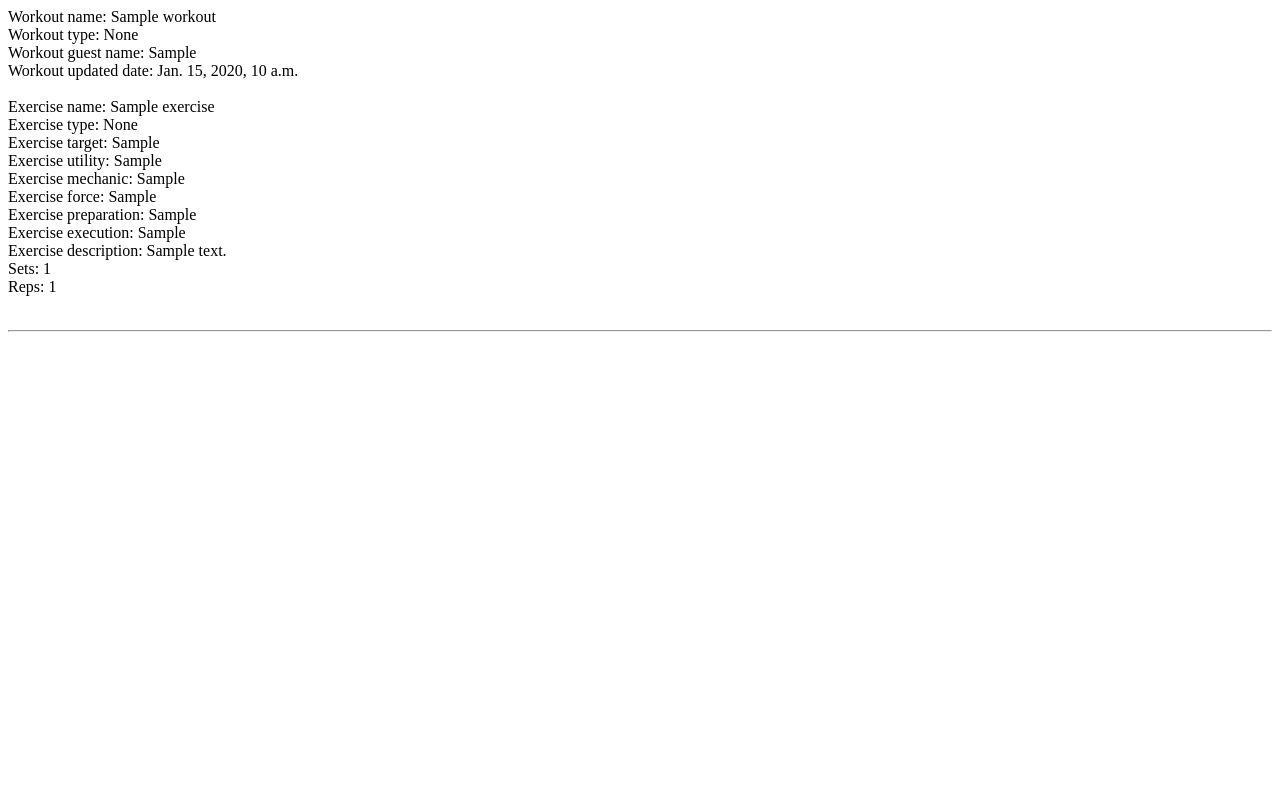
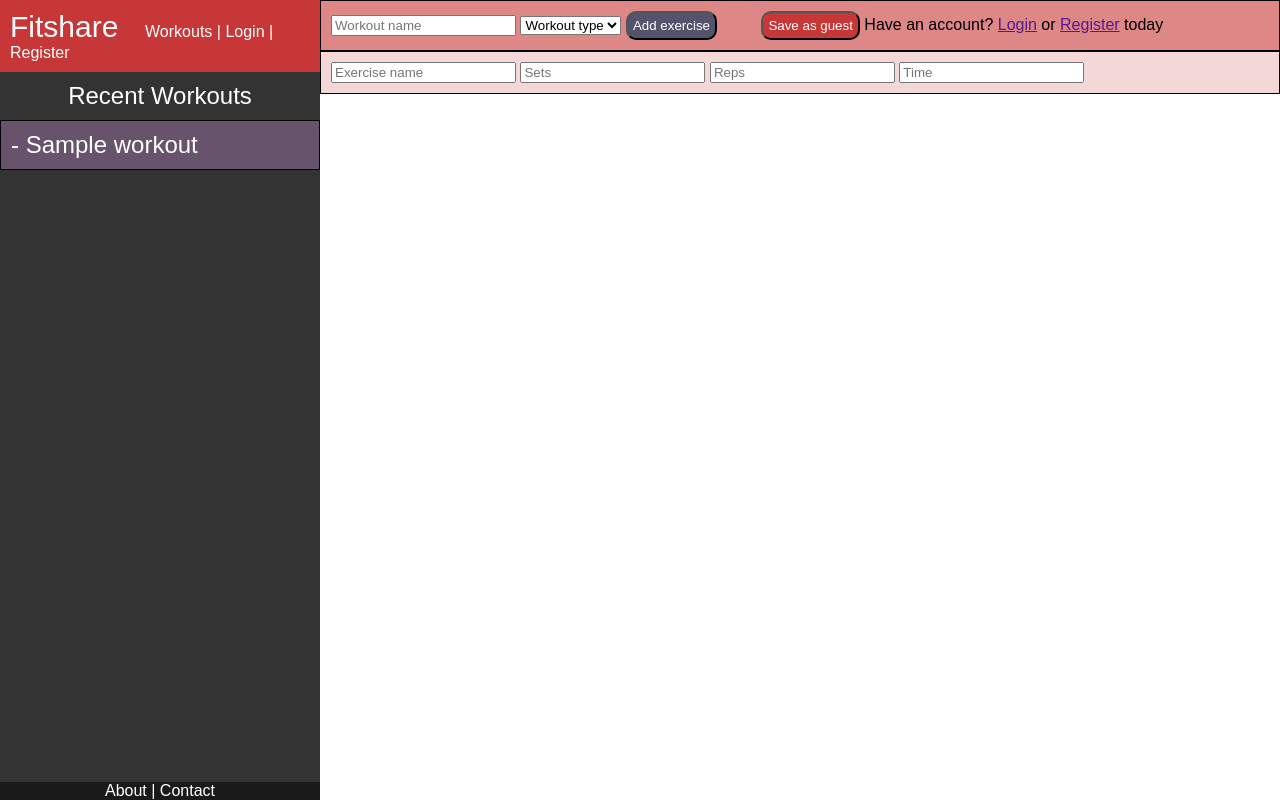
Before and after one commit to normundy/fitshare, a Django app: page /fitshare/ in a window 1280 px wide. Run offline with Django 3.2, Linux system fonts and the light colour scheme; tables that the repository leaves empty hold one stand-in row (values such as "Sample post").

Commit message:
homepage

```diff
--- a/fitshare/models.py
+++ b/fitshare/models.py
@@ -31,9 +31,10 @@ class Workout_e(models.Model):
     user = models.ForeignKey(settings.AUTH_USER_MODEL, on_delete=models.CASCADE)
     workout_id = models.ForeignKey(Workout, on_delete=models.CASCADE)
     exercise_id = models.ForeignKey(Exercise, on_delete=models.CASCADE)
-    desc = models.CharField(max_length=200)
-    sets = models.IntegerField()
-    reps = models.IntegerField()
+    desc = models.CharField(max_length=200, null=True)
+    sets = models.IntegerField(null = True)
+    reps = models.IntegerField(null = True)
+    time = models.CharField(max_length=200, null=True)
 
     def __str__(self):
         return "Username: " + self.user.username + " | Workout: " + self.workout_id.name + " | Exercise: " + self.exercise_id.name
--- a/fitshare/static/fitshare/style.css
+++ b/fitshare/static/fitshare/style.css
@@ -0,0 +1,136 @@
+html, body {
+  height: 100%;
+  margin: 0;
+
+  font-family: Sans-Serif;
+}
+
+.row {
+  height: 100%;
+  display: flex;
+}
+
+.column1 {
+  flex: 25%;
+  height: 100%;
+  background: #333333;
+  color: white;
+}
+
+.column2 {
+  flex: 75%;
+  height: 100%;
+  background: white;
+}
+
+.navigation {
+  background: #c83737;
+
+  padding-top: 10px;
+  padding-right: 10px;
+  padding-bottom: 10px;
+  padding-left: 10px;
+}
+
+.navigation a {
+  text-decoration: none;
+  color: white;
+}
+
+.fitshare {
+  font-size: 30px;
+}
+
+#.fitshare a {
+  text-decoration: none;
+  color: white;
+}
+
+.recent_workouts {
+  font-size : 24px;
+  text-align: center;
+
+  padding-top: 10px;
+  padding-right: 10px;
+  padding-bottom: 10px;
+  padding-left: 10px;
+}
+
+.workout {
+  font-size : 24px;
+
+  background-color: #67536c;
+  border-style: solid;
+  border-color: black;
+  border-width: thin;
+
+  padding-top: 10px;
+  padding-right: 10px;
+  padding-bottom: 10px;
+  padding-left: 10px;
+}
+
+.footer {
+  position: fixed;
+  left: 0;
+  bottom: 0;
+  width: 25%;
+  background-color: #1a1a1a;
+  color: white;
+  text-align: center;
+}
+
+.footer a {
+  text-decoration: none;
+  color: white;
+}
+
+.create_workout1 {
+  background-color: #de8787;
+
+  padding-top: 10px;
+  padding-right: 10px;
+  padding-bottom: 10px;
+  padding-left: 10px;
+
+  border-style: solid;
+  border-color: black;
+  border-width: thin;
+}
+
+.create_workout2 {
+  background-color: #f4d7d7;
+
+  padding-top: 10px;
+  padding-right: 10px;
+  padding-bottom: 10px;
+  padding-left: 10px;
+
+  border-style: solid;
+  border-color: black;
+  border-width: thin;
+}
+
+.add_exercise_button {
+  background-color: #53536c;
+  color: white;
+
+  padding-top: 5px;
+  padding-right: 5px;
+  padding-bottom: 5px;
+  padding-left: 5px;
+
+  border-radius: 10px;
+}
+
+.save_as_guest_button {
+  background-color: #c83737;
+  color: white;
+
+  padding-top: 5px;
+  padding-right: 5px;
+  padding-bottom: 5px;
+  padding-left: 5px;
+
+  border-radius: 10px;
+}
--- a/fitshare/templates/fitshare/index.html
+++ b/fitshare/templates/fitshare/index.html
@@ -1,29 +1,73 @@
-{% load static %}
+<!DOCTYPE html>
+<html>
+  <head>
+    {% load static %}
+    <meta name="viewport" content="width=device-width, initial-scale=1">
+    <link rel="stylesheet" type="text/css" href="{% static 'fitshare/style.css' %}">
+  </head>
+  <body>
+    <div class="row">
+      <div class="column1">
+        <div class="navigation">
+          <span class="fitshare"><a href="/">Fitshare</a></span>
+          &nbsp;&nbsp;&nbsp;&nbsp;
+          <span><a href="">Workouts</a> | <a href="">Login</a> | <a href="">Register</a></span>
+        </div>
+        <div class="recent_workouts">
+          Recent Workouts
+        </div>
+        {% for workout in recent_workouts %}
+        <div class="workout">
+          - {{ workout.name }}
+        </div>
+        {% endfor %}
+        <div class="footer">
+          <span><a href="">About</a> | <a href="">Contact</a></span>
+        </div>
+      </div>
+      <div class="column2">
+        <form action="{% url 'fitshare:index' %}" method="post">
+          {% csrf_token %}
+          <div class="create_workout1">
+            <input type="text" id="workout_name" name="workout_name" placeholder="Workout name" value=""></input>
+            <select id="workout_type" name="workout_type">
+              <option value="" disabled selected>Workout type</option>
+              <option value="bodyweight">Bodyweight</option>
+              <option value="crossfit">Crossfit</option>
+              <option value="mixed">Mixed</option>
+              <option value="weighted">Weights</option>
+            </select>
+            <input type="button" class="add_exercise_button" id="add_exercise_button" name="add_exercise_button" value="Add exercise" onclick="addExercise()"></button></input>
+            &nbsp;&nbsp;&nbsp;&nbsp;&nbsp;&nbsp;&nbsp;&nbsp;
+            <input class="save_as_guest_button" type="submit" value="Save as guest"</input>
+            <span>Have an account? <a href="">Login</a> or <a href="">Register</a> today</span>
+          </div>
+          <div class="create_workout2" id="exercise0">
+            <input type="text" id="exercise_name0" name="exercise_name0"placeholder="Exercise name"></input>
+            <input type="text" id="sets0" name="sets0" placeholder="Sets"></input>
+            <input type="text" id="reps0" name="reps0" placeholder="Reps"></input>
+            <input type="text" id="time0" name="time0" placeholder="Time"></input>
+          </div>
+        </form>
+      </div>
+    </div>
+    <script>
+      var workout_e_count = 1;
 
-<link rel="stylesheet" type="text/css" href="{% static 'fitshare/style.css' %}">
+      function addExercise() {
+        var previous_exercise = "exercise" + (workout_e_count - 1).toString();
+        var exercise = `
+        <div class="create_workout2" id="exercise${workout_e_count}">
+          <input type="text" id="exercise_name${workout_e_count}" name="exercise_name${workout_e_count}" placeholder="Exercise name"></input>
+          <input type="text" id="sets${workout_e_count}" name="sets${workout_e_count}" placeholder="Sets"></input>
+          <input type="text" id="reps${workout_e_count}" name="reps${workout_e_count}" placeholder="Reps"></input>
+          <input type="text" id="time${workout_e_count}" name="time${workout_e_count}" placeholder="Time"></input>
+        </div>
+        `;
 
-{% for workout, workout_exercises in new_workout_list.items %}
-<p>
-  Workout name: {{ workout.name }} <br>
-  Workout type: {{ workout.type }} <br>
-  Workout guest name: {{ workout.user_alias }} <br>
-  Workout updated date: {{ workout.updated_date }} <br>
-  <br>
-    {% for exercise in workout_exercises %}
-      Exercise name: {{ exercise.exercise_id.name }} <br>
-      Exercise type: {{ exercise.exercise_id.type }} <br>
-      Exercise target: {{ exercise.exercise_id.target }} <br>
-      Exercise utility: {{ exercise.exercise_id.utility }} <br>
-      Exercise mechanic: {{ exercise.exercise_id.mechanic }} <br>
-      Exercise force: {{ exercise.exercise_id.force }} <br>
-      Exercise preparation: {{ exercise.exercise_id.preparation }} <br>
-      Exercise execution: {{ exercise.exercise_id.execution }} <br>
-      Exercise description: {{ exercise.desc }} <br>
-      Sets: {{ exercise.sets }} <br>
-      Reps: {{ exercise.reps }} <br>
-      <br>
-    {% endfor %}
-    <hr>
-</p>
-<br>
-{% endfor %}
+        document.getElementById(previous_exercise).insertAdjacentHTML('afterend', exercise);
+        workout_e_count = workout_e_count + 1;
+      }
+    </script>
+  </body>
+</html>
--- a/fitshare/urls.py
+++ b/fitshare/urls.py
@@ -4,7 +4,6 @@ from . import views
 
 app_name = 'fitshare'
 urlpatterns = [
-    path('', views.IndexView.as_view(), name='index'),
+    path('', views.index, name='index'),
     path('create_workout/', views.create_workout, name='create_workout'),
-    path('create_workout_submit', views.create_workout_submit, name='create_workout_submit')
 ]
--- a/fitshare/views.py
+++ b/fitshare/views.py
@@ -7,16 +7,50 @@ from django.contrib.auth.models import User
 
 from .models import Workout_e, Workout, Exercise
 
-class IndexView(generic.ListView):
-    template_name = 'fitshare/index.html'
-    context_object_name = 'new_workout_list'
+def index(request):
+    # Get the 10 most recent workouts
+    recent_workouts = Workout.objects.order_by('updated_date')[:10]
 
-    def get_queryset(self):
-        result = {}
-        w = Workout.objects.order_by('updated_date')[:10]
-        for workout in w:
-            result[workout] = Workout_e.objects.filter(workout_id=workout.id).select_related()
-        return result
+    # Handle workout form submission
+    if request.method == 'POST':
+        try:
+            for k, v in request.POST.items():
+                print(k, v)
+            workout_name = request.POST['workout_name']
+            workout_type = request.POST['workout_type']
+            workout_useralias = "Guest"
+            workout = create_workout_tuple(workout_name, workout_type, workout_useralias)
+            exercise_name_list = []
+            reps_list = []
+            sets_list = []
+            times_list = []
+            for k, v in request.POST.items():
+                if 'exercise_name' in k:
+                    exercise_name_list.append(v)
+                elif 'reps' in k:
+                    reps_list.append(v)
+                elif 'sets' in k:
+                    sets_list.append(v)
+                elif 'time' in k:
+                    times_list.append(v)
+            i = 0
+            j = len(exercise_name_list)
+            while (i < j):
+                create_workout_e_tuple(exercise_name_list, reps_list, sets_list, times_list, i, workout)
+                i = i + 1
+        except (KeyError):
+            return render(request, 'fitshare/index.html', {
+                'notification': "Error creating workout",
+            })
+        return HttpResponseRedirect(reverse('fitshare:index'), {
+            'notification': "Workout created",
+        })
+
+    ctx = {
+        'recent_workouts': recent_workouts,
+    }
+
+    return render(request, 'fitshare/index.html', context=ctx)
 
 def create_workout(request):
     exercises = Exercise.objects.values('name').order_by('name')
@@ -24,38 +58,6 @@ def create_workout(request):
         'exercises_context': exercises,
     }
     return render(request, 'fitshare/create_workout.html', context=exercises_context)
-
-def create_workout_submit(request):
-    try:
-        workout_name = request.POST['workout_name']
-        workout_type = request.POST['workout_type']
-        workout_useralias = request.POST['workout_useralias']
-        workout = create_workout_tuple(workout_name, workout_type, workout_useralias)
-        exercise_name_list = []
-        workout_e_description_list = []
-        reps_list = []
-        sets_list = []
-        for k, v in request.POST.items():
-            if 'exercise_name' in k:
-                exercise_name_list.append(v)
-            elif 'workout_e_description' in k:
-                workout_e_description_list.append(v)
-            elif 'reps' in k:
-                reps_list.append(v)
-            elif 'sets' in k:
-                sets_list.append(v)
-        i = 0
-        j = len(exercise_name_list)
-        while (i < j):
-            create_workout_e_tuple(exercise_name_list, workout_e_description_list, reps_list, sets_list, i, workout)
-            i = i + 1
-    except (KeyError):
-        return render(request, 'fitshare/create_workout.html', {
-            'notification': "Error creating workout",
-        })
-    return HttpResponseRedirect(reverse('fitshare:create_workout'), {
-        'notification': "Workout created",
-    })
 
 def create_workout_tuple(workout_name, workout_type, workout_useralias):
     workout_created_date = timezone.now()
@@ -65,11 +67,11 @@ def create_workout_tuple(workout_name, workout_type, workout_useralias):
     workout.save()
     return workout
 
-def create_workout_e_tuple(exercise_name_list, workout_e_description_list, reps_list, sets_list, i, workout):
+def create_workout_e_tuple(exercise_name_list, reps_list, sets_list, times_list, i, workout):
     guest_user = User.objects.get(username='Guest') # Temporary guest user for testing purposes
-    exercise = Exercise.objects.get(name=exercise_name_list[i])
+    exercise = Exercise(name=exercise_name_list[i], created_date=timezone.now(), updated_date=timezone.now())
+    exercise.save()
     workout_e = Workout_e(user=guest_user, workout_id=workout, \
-        exercise_id=exercise, desc=workout_e_description_list[i], \
-        sets=sets_list[i], reps=reps_list[i])
+        exercise_id=exercise, sets=sets_list[i], reps=reps_list[i], time=times_list[i])
     workout_e.save()
     return workout_e
```
Also changed, not shown: fitshare/migrations/0006_auto_20200427_1626.py (added).
